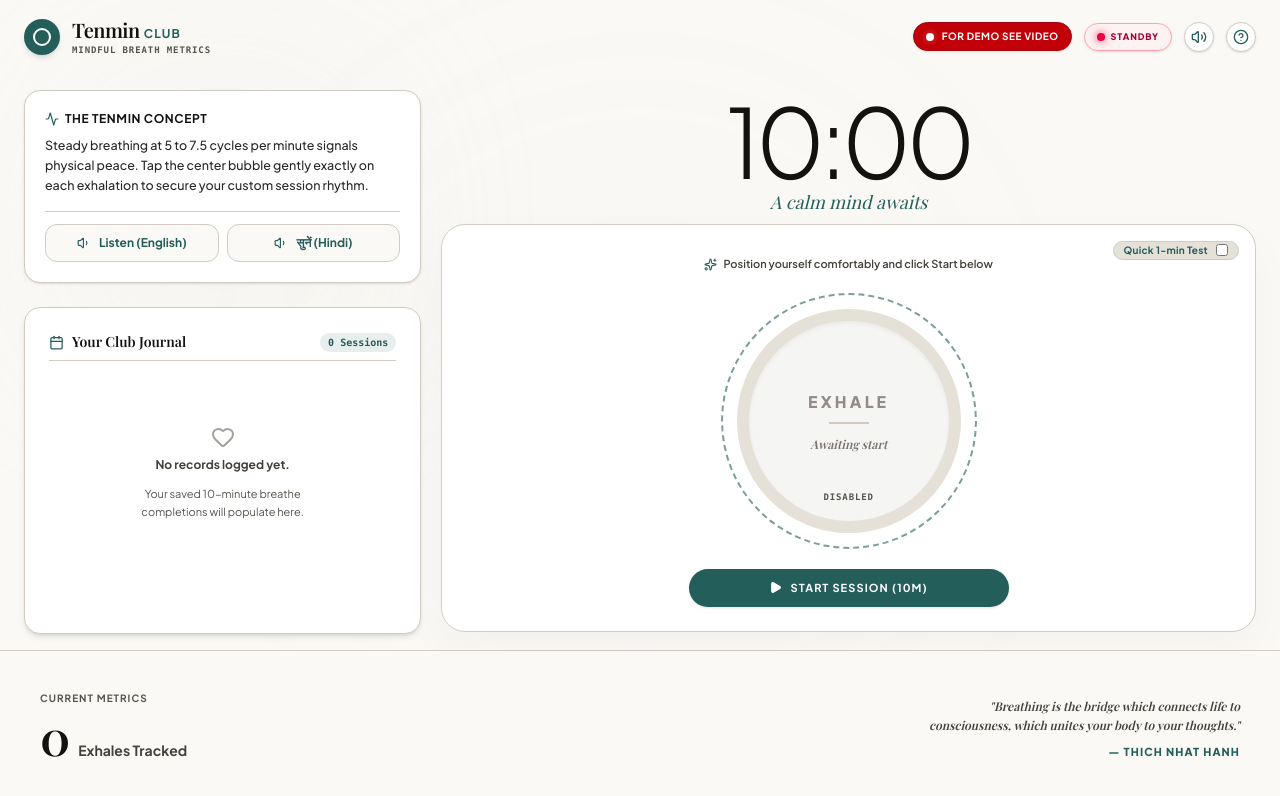
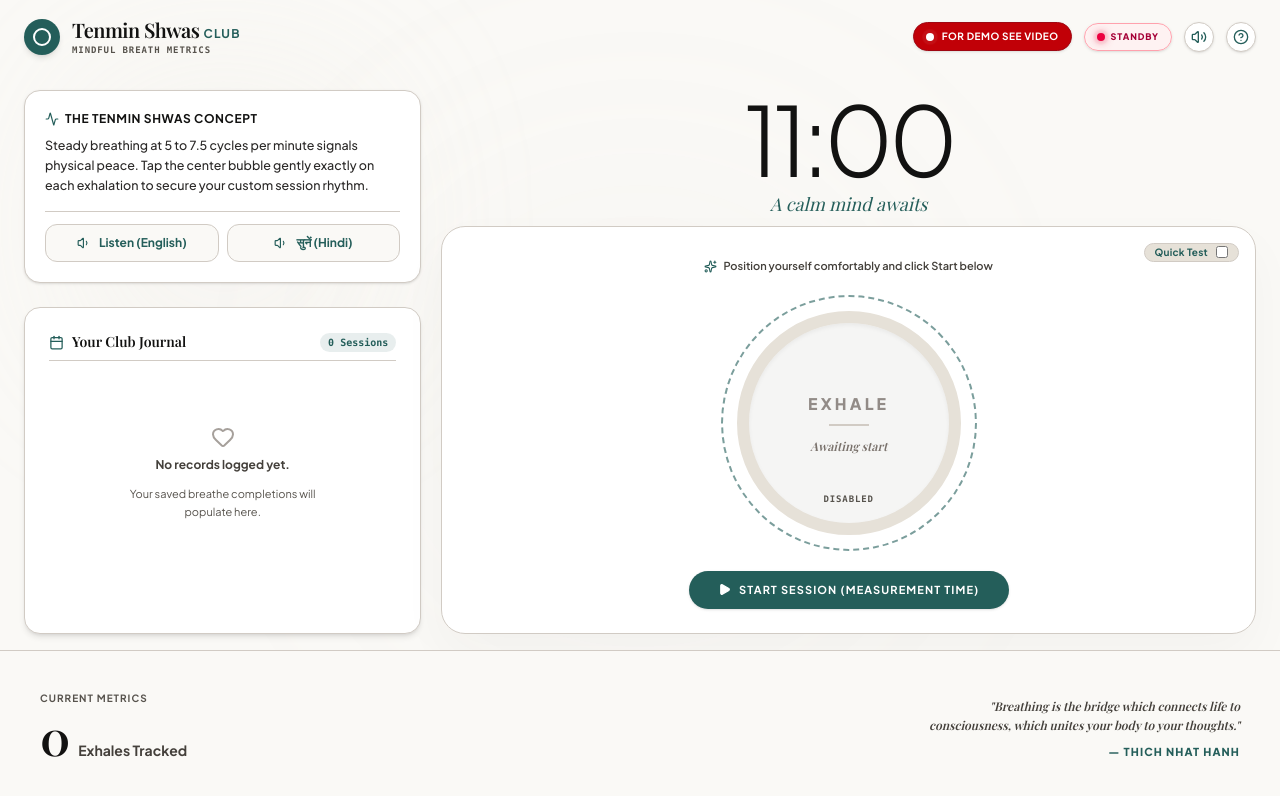
Before and after one commit to aggarwal-p/tenmin-club-apl, a React (Vite) app: page / in a window 1280 px wide. Shown: the top 796 px of the page. Built offline with nearby package versions, Linux system fonts and the light colour scheme; a web font is replaced by a local one.

Commit message:
rebrand: rename app to Tenmin Shwas and update session duration
- Renamed "Tenmin Club" to "Tenmin Shwas Club" across all metadata and UI strings.
- Increased default session duration from 10 to 11 minutes.
- Added new animation utilities for future UI enhancements.

```diff
--- a/index.html
+++ b/index.html
@@ -6,10 +6,10 @@
     <meta name="theme-color" content="#245E5A" />
     <meta name="apple-mobile-web-app-capable" content="yes" />
     <meta name="apple-mobile-web-app-status-bar-style" content="default" />
-    <meta name="apple-mobile-web-app-title" content="Tenmin" />
+    <meta name="apple-mobile-web-app-title" content="Tenmin Shwas" />
     <link rel="apple-touch-icon" href="/icon.svg" />
     <link rel="icon" type="image/svg+xml" href="/icon.svg" />
-    <title>Tenmin Club — 10-Minute Breath Cycle Tracker</title>
+    <title>Tenmin Shwas Club — Mindful Breath Cycle Tracker</title>
   </head>
   <body>
     <div id="root"></div>
--- a/metadata.json
+++ b/metadata.json
@@ -1,6 +1,6 @@
 {
-  "name": "Tenmin Club",
-  "description": "A premium, distraction-free breath cycle tracker and 10-minute meditation companion.",
+  "name": "Tenmin Shwas Club",
+  "description": "A premium, distraction-free breath cycle tracker and meditation companion.",
   "requestFramePermissions": [],
   "majorCapabilities": ["MAJOR_CAPABILITY_SERVER_SIDE_GEMINI_API"]
 }
--- a/src/App.tsx
+++ b/src/App.tsx
@@ -223,8 +223,8 @@
 export default function App() {
   // --- States ---
   const [isRunning, setIsRunning] = useState<boolean>(false);
-  const [sessionTime, setSessionTime] = useState<number>(600); // 10 minutes = 600s
-  const [maxDuration, setMaxDuration] = useState<number>(600); // Track limit configured
+  const [sessionTime, setSessionTime] = useState<number>(660); // 11 minutes = 660s
+  const [maxDuration, setMaxDuration] = useState<number>(660); // Track limit configured
   const [totalExhales, setTotalExhales] = useState<number>(0);
   const [lastExhaleTime, setLastExhaleTime] = useState<number | null>(null);
   const [tapTimestamps, setTapTimestamps] = useState<number[]>([]);
@@ -277,10 +277,10 @@
     let text = "";
     let voiceLang = "";
     if (lang === 'en') {
-      text = "Welcome to Tenmin Club. Scientific research shows that steady breathing at five to seven point five cycles per minute signals physical peace. Tap the center bubble gently exactly on each exhalation to secure your custom session rhythm.";
+      text = "Welcome to Tenmin Shwas Club. Scientific research shows that steady breathing at five to seven point five cycles per minute signals physical peace. Tap the center bubble gently exactly on each exhalation to secure your custom session rhythm.";
       voiceLang = "en-US";
     } else {
-      text = "टेनमिन क्लब में आपका स्वागत है। श्वास विज्ञान के अनुसार, प्रति मिनट पाँच से साढे सात बार सांस लेना शारीरिक शांति को दर्शाता है। प्रत्येक बार सांस बाहर छोड़ते समय बीच के गोलाकार बटन को धीरे से छुएं, ताकि हम आपकी अनूठी श्वास गति को दर्ज कर सकें।";
+      text = "टेनमिन श्वास क्लब में आपका स्वागत है। श्वास विज्ञान के अनुसार, प्रति मिनट पाँच से साढे सात बार सांस लेना शारीरिक शांति को दर्शाता है। प्रत्येक बार सांस बाहर छोड़ते समय बीच के गोलाकार बटन को धीरे से छुएं, ताकि हम आपकी अनूठी श्वास गति को दर्ज कर सकें।";
       voiceLang = "hi-IN";
     }
 
@@ -327,7 +327,10 @@
 
   // Load history from localStorage inside browser
   useEffect(() => {
-    const cached = localStorage.getItem("tenmin_history");
+    let cached = localStorage.getItem("tenmin_shwas_history");
+    if (!cached) {
+      cached = localStorage.getItem("tenmin_history");
+    }
     if (cached) {
       try {
         setHistory(JSON.parse(cached));
@@ -365,7 +368,7 @@
   // Quick Mode dynamic session length switch
   useEffect(() => {
     if (!isRunning) {
-      const targetSeconds = isQuickMode ? 60 : 600;
+      const targetSeconds = isQuickMode ? 60 : 660;
       setSessionTime(targetSeconds);
       setMaxDuration(targetSeconds);
     }
@@ -433,7 +436,7 @@
     setActiveSpokenLang(null);
     setIsRunning(false);
     setLedStatus('standby');
-    setSessionTime(isQuickMode ? 60 : 600);
+    setSessionTime(isQuickMode ? 60 : 660);
     setTotalExhales(0);
     setLastExhaleTime(null);
     setTapTimestamps([]);
@@ -562,12 +565,12 @@
 
     const updatedHistory = [freshEntry, ...history];
     setHistory(updatedHistory);
-    localStorage.setItem("tenmin_history", JSON.stringify(updatedHistory));
+    localStorage.setItem("tenmin_shwas_history", JSON.stringify(updatedHistory));
 
     // Clear summary to reset view beautifully
     setSessionSummary(null);
     setLedStatus('standby');
-    setSessionTime(isQuickMode ? 60 : 600);
+    setSessionTime(isQuickMode ? 60 : 660);
     setTotalExhales(0);
     setLastExhaleTime(null);
     setTapTimestamps([]);
@@ -579,7 +582,7 @@
   const deleteHistoryItem = (id: string) => {
     const updated = history.filter(item => item.id !== id);
     setHistory(updated);
-    localStorage.setItem("tenmin_history", JSON.stringify(updated));
+    localStorage.setItem("tenmin_shwas_history", JSON.stringify(updated));
     audio.playClick();
   };
 
@@ -627,8 +630,8 @@
             <div className="w-4.5 h-4.5 border-2 border-white rounded-full"></div>
           </div>
           <div>
-            <h1 className="text-xl font-serif font-bold tracking-tight text-natural-dark flex items-baseline gap-1">
-              Tenmin <span className="font-sans font-bold tracking-widest text-natural-teal text-xs uppercase">Club</span>
+            <h1 className="text-xl font-serif font-bold tracking-tight text-natural-dark flex flex-wrap items-baseline gap-1">
+              Tenmin Shwas <span className="font-sans font-bold tracking-widest text-natural-teal text-xs uppercase">Club</span>
             </h1>
             <p className="text-[9px] font-mono font-bold uppercase tracking-widest text-stone-600">Mindful breath metrics</p>
           </div>
@@ -707,7 +710,7 @@
             <div>
               <h3 className="text-xs font-bold text-natural-dark uppercase tracking-wider mb-2 font-sans flex items-center gap-1.5">
                 <Activity size={14} className="text-natural-teal" />
-                The Tenmin Concept
+                The Tenmin Shwas Concept
               </h3>
               <p className="text-[12.5px] text-natural-charcoal font-medium leading-relaxed">
                 Steady breathing at 5 to 7.5 cycles per minute signals physical peace. Tap the center bubble gently exactly on each exhalation to secure your custom session rhythm.
@@ -762,7 +765,7 @@
                 <div className="py-12 text-center text-stone-500 flex flex-col items-center justify-center gap-2">
                   <Heart size={24} className="stroke-[2] text-stone-400" />
                   <p className="text-xs font-bold text-stone-700">No records logged yet.</p>
-                  <p className="text-[11px] text-stone-600 max-w-[200px] mx-auto mt-1 leading-relaxed">Your saved 10-minute breathe completions will populate here.</p>
+                  <p className="text-[11px] text-stone-600 max-w-[200px] mx-auto mt-1 leading-relaxed">Your saved breathe completions will populate here.</p>
                 </div>
               ) : (
                 <div className="space-y-3 max-h-[260px] overflow-y-auto pr-1">
@@ -833,13 +836,27 @@
 
           {/* Inner Header/Timer Workspace Block */}
           <div className="text-center w-full flex flex-col items-center -mb-2">
+            {isRunning ? (
+              <div className="h-[96px] flex flex-col items-center justify-center w-full max-w-sm px-4" id="active-activity-bar-container">
+                <div className="w-full h-3 bg-[#E6E1D8] rounded-full overflow-hidden relative shadow-inner border border-stone-200">
+                  <div className="absolute left-0 top-0 bottom-0 w-32 animate-activity-scan">
+                    <div className="w-full h-full bg-gradient-to-r from-emerald-400 via-teal-400 via-cyan-400 via-sky-500 via-indigo-500 to-purple-500 rounded-full animate-gradient-flow shadow-[0_0_12px_rgba(16,185,129,0.8)]" />
+                  </div>
+                </div>
+                <span className="text-[10px] font-mono tracking-widest text-emerald-800 font-extrabold uppercase mt-3 flex items-center gap-1.5 animate-pulse bg-emerald-50 border border-emerald-100 px-3 py-1 rounded-full shadow-xs">
+                  <span className="w-1.5 h-1.5 rounded-full bg-emerald-600 inline-block animate-ping" />
+                  Measurement in progress
+                </span>
+              </div>
+            ) : (
               <h1
                 id="timer-display"
                 className="text-[72px] md:text-[96px] font-light leading-none tracking-tighter text-natural-dark"
               >
                 {formatTime(sessionTime)}
               </h1>
-            <p className="text-natural-teal font-serif italic text-base md:text-lg transition-all duration-700">
+            )}
+            <p className="text-natural-teal font-serif italic text-base md:text-lg transition-all duration-700 mt-1">
               {isRunning ? "Stay present in this moment" : "A calm mind awaits"}
             </p>
           </div>
@@ -849,7 +866,7 @@
 
             {/* Interactive Trial / Testing Badge */}
             <div className="absolute top-4 right-4 flex items-center gap-2 bg-natural-ring px-2.5 py-0.5 rounded-full text-natural-teal border border-natural-border text-xs">
-              <span className="font-sans font-bold text-[10px] tracking-wide text-natural-teal">Quick 1-min Test</span>
+              <span className="font-sans font-bold text-[10px] tracking-wide text-natural-teal">Quick Test</span>
               <input
                 type="checkbox"
                 checked={isQuickMode}
@@ -912,14 +929,6 @@
                 style={{ touchAction: 'manipulation' }}
                 id="breath-circle-action-btn"
               >
-                {/* Visual pulse fill wave behind text */}
-                {isRunning && (
-                  <div
-                    className="absolute bottom-0 left-0 right-0 bg-natural-teal/20 transition-all duration-300"
-                    style={{ height: `${Math.min(100, Math.max(5, (sessionTime / maxDuration) * 100))}%` }}
-                  />
-                )}
-
                 {/* Concentric helper text */}
                 <div className="z-10 text-center px-4 flex flex-col items-center justify-center pointer-events-none selection:bg-transparent">
                   <span className={`text-sm md:text-base uppercase tracking-[0.2em] font-black block mb-1 md:mb-2 transition-colors duration-500 ${
@@ -935,8 +944,8 @@
                       <span className="text-stone-850 text-[11px] md:text-xs font-bold italic font-serif">
                         Tap to track exhale
                       </span>
-                      <span className="text-[10px] md:text-[11px] font-mono tracking-widest text-white font-extrabold uppercase mt-2 md:mt-3 block bg-natural-teal px-2.5 py-0.5 md:py-1 rounded-full shadow-sm">
-                        Tracked: {totalExhales}
+                      <span className="text-[10px] md:text-[11px] font-sans font-bold tracking-widest text-white uppercase mt-2 md:mt-3 block bg-gradient-to-r from-emerald-500 via-teal-500 via-cyan-500 to-indigo-500 animate-gradient-flow px-3 py-1 rounded-full shadow-sm">
+                        Flow Active
                       </span>
                     </>
                   ) : (
@@ -968,7 +977,7 @@
                     id="start-session-trigger-btn"
                   >
                     <Play size={13} fill="currentColor" />
-                    Start Session ({isQuickMode ? "1m" : "10m"})
+                    Start Session ({isQuickMode ? "Quick Test" : "Measurement time"})
                   </motion.button>
                 ) : (
                   <div className="flex gap-2 w-full justify-center">
@@ -1002,18 +1011,21 @@
               </AnimatePresence>
             </div>
 
-            {/* Live Stats Row during Active meditations */}
+            {/* Live Stats Row during Active meditations (Replaced stress-inducing counters with a second gorgeous vibrant activity flow bar) */}
             {isRunning && (
-              <div className="mt-6 grid grid-cols-2 gap-4 w-full max-w-md pt-4 border-t border-natural-border/50 text-center animate-fade-in">
-                <div>
-                  <span className="block text-[9.5px] uppercase font-sans tracking-wider text-stone-600 font-bold">Total Exhales</span>
-                  <span className="text-xl font-serif font-black text-natural-dark">{totalExhales}</span>
-                </div>
-                <div>
-                  <span className="block text-[9.5px] uppercase font-sans tracking-wider text-stone-600 font-bold font-sans">Gap Since Last</span>
-                  <span className="text-xl font-serif font-black text-natural-dark">
-                    {lastExhaleTime ? `${((Date.now() - lastExhaleTime) / 1000).toFixed(1)}s` : "0.0s"}
-                  </span>
+              <div className="mt-6 w-full max-w-sm pt-4 border-t border-natural-border/50 text-center animate-fade-in">
+                <div className="bg-gradient-to-r from-emerald-50 via-teal-50 to-sky-50 rounded-2xl p-4 border border-natural-border/60 shadow-sm flex flex-col items-center gap-3">
+                  <div className="w-full flex items-center justify-between text-[10px] font-sans font-bold text-stone-600 tracking-wider">
+                    <span>MIND BALANCE</span>
+                    <span className="text-emerald-700 animate-pulse uppercase">CONNECTED FLOW</span>
+                  </div>
+                  <div className="w-full h-4 bg-stone-100 rounded-full overflow-hidden relative border border-stone-200">
+                    <div className="absolute inset-0 bg-gradient-to-r from-teal-400 via-emerald-400 via-cyan-400 via-sky-500 via-indigo-400 to-purple-500 animate-gradient-flow" style={{ width: '100%' }} />
+                    <div className="absolute top-0 bottom-0 w-1/3 bg-white/35 skew-x-12 animate-[pulse_2s_infinite]" />
+                  </div>
+                  <p className="text-[10.5px] italic font-serif text-teal-950 leading-relaxed max-w-[240px]">
+                    Let go of the count. Your patterns are being securely gathered underneath. Simply exhale and tap.
+                  </p>
                 </div>
               </div>
             )}
@@ -1043,7 +1055,7 @@
 
               {/* Main Score Display Box */}
               <div className="bg-white p-6 rounded-2xl text-center border border-natural-border mb-6 relative overflow-hidden shadow-sm">
-                <span className="block text-[10px] uppercase font-sans tracking-widest text-natural-teal font-extrabold mb-1">Your Tenmin Value</span>
+                <span className="block text-[10px] uppercase font-sans tracking-widest text-natural-teal font-extrabold mb-1">Your Tenmin Shwas Value</span>
                 <div className="text-5xl font-serif font-black text-natural-dark mt-1 flex items-baseline justify-center">
                   <span>{sessionSummary.finalScore}</span>
                   <span className="text-xs font-sans font-bold tracking-widest text-natural-teal uppercase ml-1.5 font-sans">Value</span>
@@ -1123,7 +1135,7 @@
 
                 <div>
                   <textarea
-                    placeholder="Reflect briefly on your 10-minute breathe experience... (optional)"
+                    placeholder="Reflect briefly on your breathe experience... (optional)"
                     value={journalNotes}
                     onChange={(e) => setJournalNotes(e.target.value)}
                     className="w-full text-xs p-3 rounded-xl border border-natural-border focus:outline-none focus:ring-1 focus:ring-natural-teal bg-white max-h-24 min-h-[60px]"
@@ -1137,7 +1149,7 @@
                   onClick={() => {
                     setSessionSummary(null);
                     setLedStatus('standby');
-                    setSessionTime(isQuickMode ? 60 : 600);
+                    setSessionTime(isQuickMode ? 60 : 660);
                     setTotalExhales(0);
                     setLastExhaleTime(null);
                     setTapTimestamps([]);
@@ -1171,26 +1183,26 @@
               id="help-drawer-popup"
             >
               <h2 className="text-xl font-serif font-medium text-natural-dark mb-4 pb-2 border-b border-natural-border/60">
-                The Tenmin Concept
+                The Tenmin Shwas Concept
               </h2>
 
               <div className="space-y-4 text-stone-600 leading-relaxed text-xs">
                 <p>
-                  <strong>What is Tenmin Club?</strong><br />
-                  A 10-minute session provides an ideal window to steady the nervous system, lower resting heart rates, and stabilize focus. Tenmin Club operates on the principle of self-tallying exhalations during continuous deep breathing.
+                  <strong>What is Tenmin Shwas Club?</strong><br />
+                  A standard measurement session provides an ideal window to steady the nervous system, lower resting heart rates, and stabilize focus. Tenmin Shwas Club operates on the principle of self-tallying exhalations during continuous deep breathing.
                 </p>
 
                 <p>
                   <strong>How do I practice here?</strong><br />
                   1. Find a comfortable posture, relax your jaw, and let your hands fall loosely.<br />
-                  2. Select either the standard 10-minute session or toggle "Quick 1-min Test" to trial the interface.<br />
+                  2. Select either the standard measurement session or toggle "Quick Test" to trial the interface.<br />
                   3. Tap <strong>Start Session</strong>. The LED indicator turns active green.<br />
                   4. Every single time your lungs conclude a slow exhalation/out-breath, click or tap the central circular button.
                 </p>
 
                 <div className="p-3 bg-white border border-natural-border rounded-xl text-[11px] text-stone-700 leading-relaxed">
-                  <strong>The Tenmin Metric Adjustment Explained:</strong><br />
-                  If the 10 minutes run down completely and the gap between your last registered exhale and 00:00 is larger than <strong>8 seconds</strong>, the tool automatically adds an adjustment cycle of +1 to your aggregate score. We assume a final, silent healthy breath flow was beautifully completed but not registered during the terminal buzzer transition.
+                  <strong>The Tenmin Shwas Metric Adjustment Explained:</strong><br />
+                  If the measurement session runs down completely and the gap between your last registered exhale and 00:00 is larger than <strong>8 seconds</strong>, the tool automatically adds an adjustment cycle of +1 to your aggregate score. We assume a final, silent healthy breath flow was beautifully completed but not registered during the terminal buzzer transition.
                 </div>
 
                 <p>
```
Also changed, not shown: src/index.css (+36 -0 lines). Lines whose indentation alone changed are shown as unchanged.
